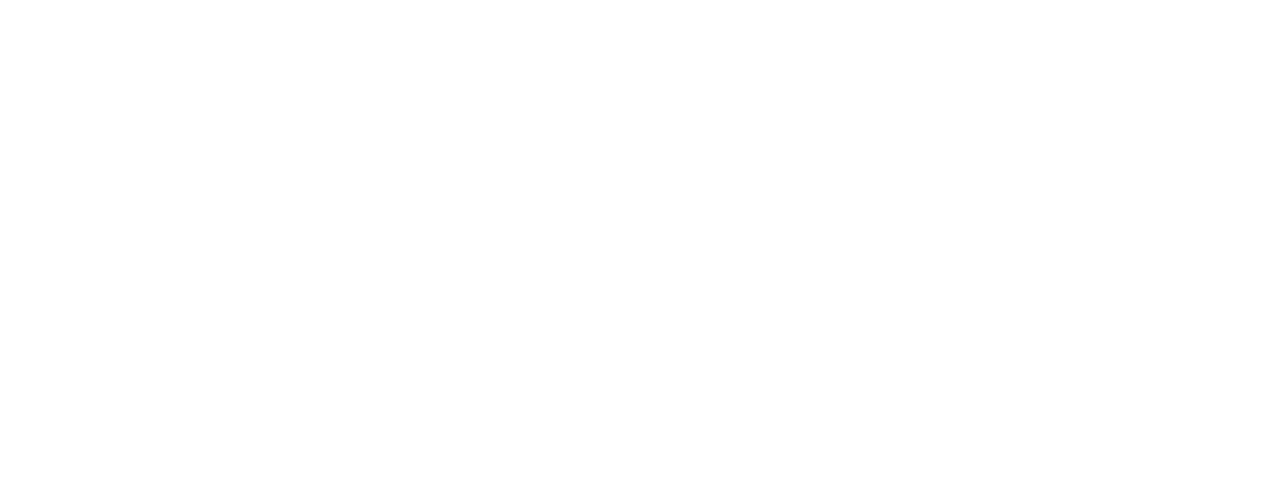
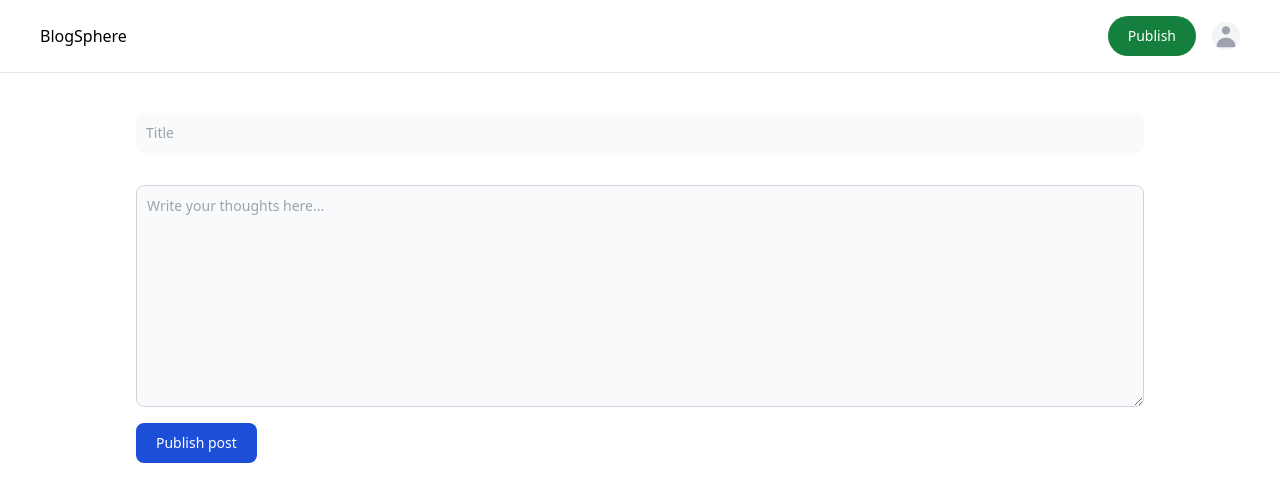
Before and after one commit to hrishi0102/BlogSphere, a React (Vite) app in the folder frontend/: page /publish in a window 1280 px wide. Before the commit this address had no page. Shown: the top 502 px of the page. Built offline with nearby package versions, Linux system fonts and the light colour scheme.

Commit message:
publish blogs

```diff
--- a/frontend/src/App.tsx
+++ b/frontend/src/App.tsx
@@ -3,6 +3,7 @@
 import { Signin } from "./pages/Signin";
 import { Blog } from "./pages/Blog";
 import { Blogs } from "./pages/Blogs";
+import { Publish } from "./pages/Publish";
 
 function App() {
   return (
@@ -14,6 +15,7 @@
           <Route path="/signin" element={<Signin />} />
           <Route path="/blogs" element={<Blogs />} />
           <Route path="/blog/:id" element={<Blog />} />
+          <Route path="/publish" element={<Publish />} />
         </Routes>
       </BrowserRouter>
     </>
--- a/frontend/src/Components/Appbar.tsx
+++ b/frontend/src/Components/Appbar.tsx
@@ -1,10 +1,20 @@
+import { Link } from "react-router-dom";
+
 export const Appbar = () => {
   return (
-    <div className="border-b flex justify-between px-10 py-4">
-      <div>
-        <a href="/blogs">BlogSphere</a>
-      </div>
-      <div>
+    <div className="border-b flex justify-between items-center px-10 py-4">
+      <Link to={"/blogs"} className="flex items-center cursor-pointer">
+        BlogSphere
+      </Link>
+      <div className="flex items-center">
+        <Link to={"/publish"}>
+          <button
+            type="button"
+            className="text-white bg-green-700 hover:bg-green-800 focus:outline-none focus:ring-4 focus:ring-green-300 font-medium rounded-full text-sm px-5 py-2.5 text-center mr-4"
+          >
+            Publish
+          </button>
+        </Link>
         <Avatar />
       </div>
     </div>
--- a/frontend/src/Components/Auth.tsx
+++ b/frontend/src/Components/Auth.tsx
@@ -50,7 +50,9 @@
               placeholder="John"
               label={"Name"}
             />
-          ) : null}
+          ) : (
+            ""
+          )}
 
           <InputBox
             onChange={(e) => {
--- a/frontend/src/pages/Blog.tsx
+++ b/frontend/src/pages/Blog.tsx
@@ -8,6 +8,9 @@
   if (loading) {
     return <div>Loading...</div>;
   }
+  if (!blog) {
+    return <div>Blog not found</div>;
+  }
   return (
     <div>
       <FullBlog blog={blog} />
--- /dev/null
+++ b/frontend/src/pages/Publish.tsx
@@ -0,0 +1,72 @@
+import { ChangeEvent, useState } from "react";
+import { Appbar } from "../Components/Appbar";
+import axios from "axios";
+import { BACKEND_URL } from "../config";
+import { useNavigate } from "react-router-dom";
+
+export const Publish = () => {
+  const [title, setTitle] = useState("");
+  const [content, setContent] = useState("");
+  const navigate = useNavigate();
+  return (
+    <div>
+      <Appbar />
+      <div className="flex justify-center w-full pt-8 ">
+        <div className="max-w-screen-lg w-full p-2">
+          <input
+            onChange={(e) => {
+              setTitle(e.target.value);
+            }}
+            className="w-full bg-gray-50 border-gray-300 text-gray-900 text-sm rounded-lg focus:ring-blue-500 block w-full p-2.5"
+            placeholder="Title"
+            type="text"
+          />
+          <TextEditor
+            onChange={(e) => {
+              setContent(e.target.value);
+            }}
+          />
+          <button
+            onClick={async () => {
+              const response = await axios.post(
+                `${BACKEND_URL}/blog`,
+                {
+                  title,
+                  content,
+                },
+                {
+                  headers: {
+                    Authorization: localStorage.getItem("token"),
+                  },
+                }
+              );
+              navigate(`/blog/${response.data.id}`);
+            }}
+            type="submit"
+            className="mt-4 inline-flex items-center px-5 py-2.5 text-sm font-medium text-center text-white bg-blue-700 rounded-lg focus:ring-4 focus:ring-blue-200 dark:focus:ring-blue-900 hover:bg-blue-800"
+          >
+            Publish post
+          </button>
+        </div>
+      </div>
+    </div>
+  );
+};
+
+function TextEditor({
+  onChange,
+}: {
+  onChange: (e: ChangeEvent<HTMLTextAreaElement>) => void;
+}) {
+  return (
+    <div>
+      <textarea
+        id="message"
+        className="mt-8 bg-gray-50 block p-2.5 w-full text-sm text-gray-900 rounded-lg border border-gray-300 focus:ring-blue-500 focus:border-blue-500 "
+        rows={10}
+        onChange={onChange}
+        placeholder="Write your thoughts here..."
+      ></textarea>
+    </div>
+  );
+}
```
Also changed, not shown: 1 other file (tests, documents, lock files or other folders).
